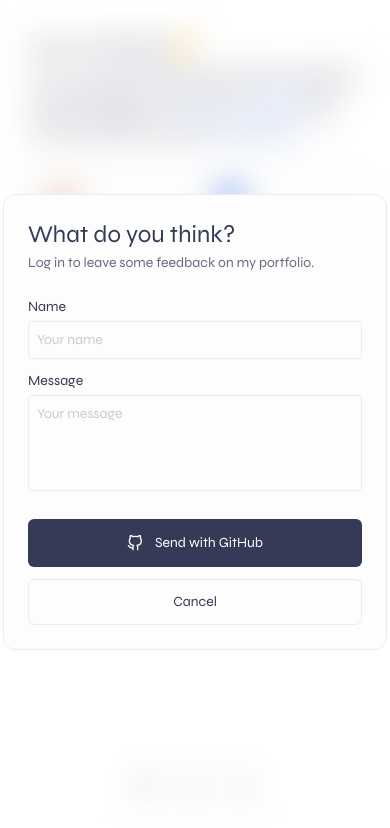
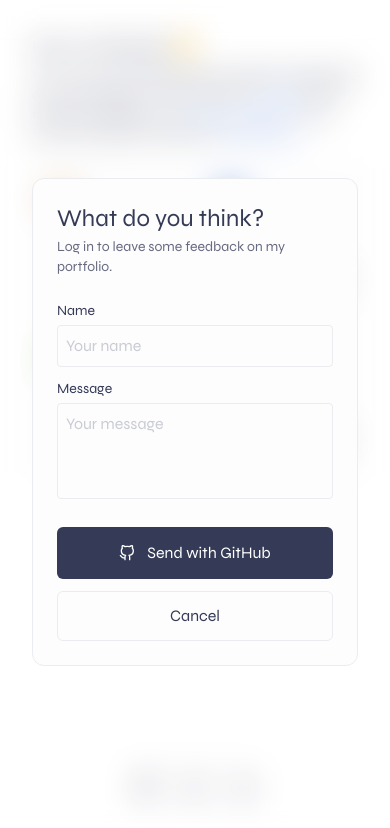
Before and after one commit to MMMJB/go-next-portfolio, a Next.js app: page / in a window 390 px wide. Both pictures are taken after a click on the button 195 px from the left and 787 px from the top of the page. Shown: the top 828 px of the page. Built offline with nearby package versions, Linux system fonts and the light colour scheme; no server answers.

Commit message:
mobile responsiveness things

```diff
--- a/src/components/Comment.tsx
+++ b/src/components/Comment.tsx
@@ -42,7 +42,7 @@ export default function Comment({
           -100%
         )`,
       }}
-      className={`border-card-light-border dark:border-card-dark-border absolute flex w-max min-w-64 max-w-80 flex-col gap-3 rounded-xl border bg-card-light p-3 dark:bg-card-dark ${
+      className={`absolute hidden w-max min-w-64 max-w-80 flex-col gap-3 rounded-xl border border-card-light-border bg-card-light p-3 dark:border-card-dark-border dark:bg-card-dark sm:flex ${
         orientationX === "right" ? "rounded-br-sm" : "rounded-bl-sm"
       }`}
     >
--- a/src/components/FeedbackPopup.tsx
+++ b/src/components/FeedbackPopup.tsx
@@ -92,17 +92,17 @@ export default function FeedbackPopup({
 
   return (
     <form
-      className={`flex w-full max-w-96 flex-col gap-6 rounded-xl border border-card-light-border bg-card-light p-6 text-sm dark:border-card-dark-border dark:bg-card-dark ${className}`}
+      className={`flex w-full max-w-96 flex-col gap-6 rounded-xl border border-card-light-border bg-card-light p-6 dark:border-card-dark-border dark:bg-card-dark ${className}`}
     >
       <hgroup className="flex flex-col gap-0.5">
         <h2 className="text-2xl font-medium">What do you think?</h2>
-        <p className="text-text-light/75 dark:text-text-dark/75">
+        <p className="text-sm text-text-light/75 dark:text-text-dark/75">
           Log in to leave some feedback on my portfolio.
         </p>
       </hgroup>
       <div className="flex flex-col gap-3">
         <div className="flex flex-col gap-1">
-          <label className="font-medium" htmlFor="name">
+          <label className="text-sm font-medium" htmlFor="name">
             Name
           </label>
           <input
@@ -115,7 +115,7 @@ export default function FeedbackPopup({
           />
         </div>
         <div className="flex flex-col gap-1">
-          <label className="font-medium" htmlFor="message">
+          <label className="text-sm font-medium" htmlFor="message">
             Message
           </label>
           <textarea
--- a/src/components/Simulation.tsx
+++ b/src/components/Simulation.tsx
@@ -233,7 +233,7 @@ export default function Simulation() {
     <>
       <canvas
         ref={scene}
-        className="pointer-events-none absolute inset-0 z-0 !h-full !w-screen"
+        className="pointer-events-none absolute inset-0 -z-10 !h-full !w-screen sm:z-0"
         width={w}
         height={h}
       />
--- a/src/components/Toolbar.tsx
+++ b/src/components/Toolbar.tsx
@@ -24,7 +24,7 @@ export default function Toolbar() {
 
   return (
     <>
-      <ul className="collision fixed bottom-8 left-1/2 flex -translate-x-1/2 rounded-full border border-card-light-border bg-card-light opacity-50 transition-opacity hover:opacity-100 dark:border-card-dark-border dark:bg-card-dark sm:bottom-12">
+      <ul className="collision fixed bottom-8 left-1/2 flex -translate-x-1/2 rounded-full border border-card-light-border bg-card-light transition-opacity hover:opacity-100 dark:border-card-dark-border dark:bg-card-dark sm:bottom-12 sm:opacity-50">
         <ToolbarItem>
           <a target="_blank" href="https://github.com/MMMJB/go-next-portfolio">
             <GitHub size={20} />
@@ -43,7 +43,7 @@ export default function Toolbar() {
         </ToolbarItem>
       </ul>
       <div
-        className={`${feedbackPopupVisible ? "opacity-100 backdrop-blur-lg" : "pointer-events-none opacity-0 backdrop-blur-none"} fixed inset-0 z-50 grid h-screen w-screen place-items-center bg-white/10 transition-all duration-300 ease-out dark:bg-text-light/10`}
+        className={`${feedbackPopupVisible ? "opacity-100 backdrop-blur-lg" : "pointer-events-none opacity-0 backdrop-blur-none"} fixed inset-0 z-50 grid w-screen place-items-center bg-white/10 p-8 transition-all duration-300 ease-out dark:bg-text-light/10`}
       >
         <FeedbackPopup onCancel={() => setFeedbackPopupVisible(false)} />
       </div>
```
